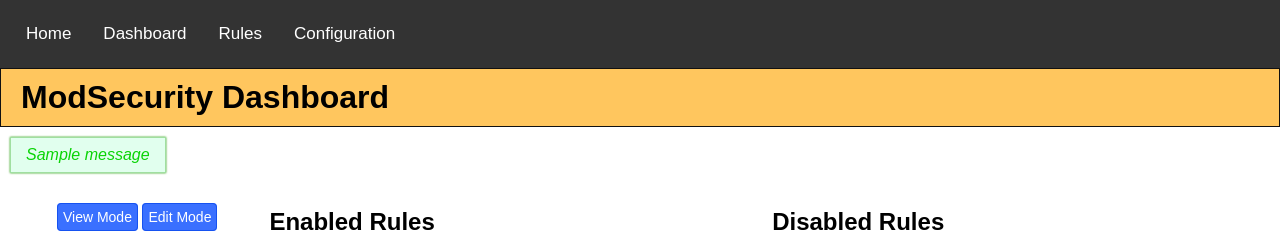
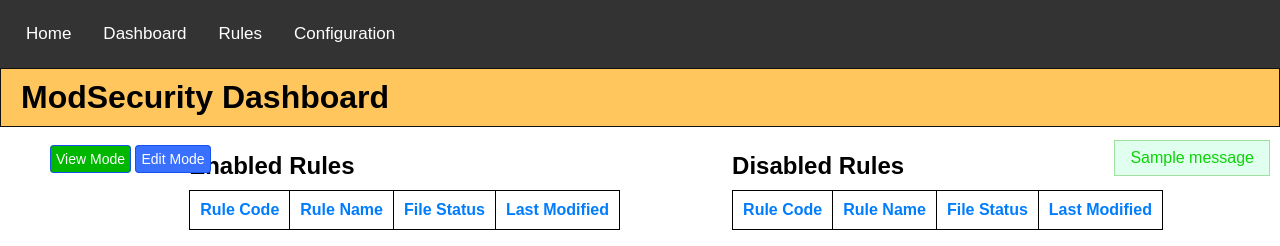
Before and after one commit to m0nK3man/ModSec-UI, a Flask app: page /rules in a window 1280 px wide. Shown: the top 246 px of the page. Run offline with Flask 3, Linux system fonts and the light colour scheme; a user stored in the database is signed in; tables that the repository leaves empty hold one stand-in row (values such as "Sample post"); one stand-in notice (Sample message) is shown; lists and menus that the app fills with data are empty.

Commit message:
update button css

```diff
--- a/routes/auth.py
+++ b/routes/auth.py
@@ -16,7 +16,7 @@ def login():
             login_user(user)
             return redirect(url_for('home.home'))
         else:
-            flash('Invalid username or password')
+            flash('Invalid username or password',"error")
     return render_template('login.html')
 
 @bp.route('/logout')
--- a/routes/rules.py
+++ b/routes/rules.py
@@ -24,7 +24,7 @@ def rules():
 def toggle_rule_view(filename):
     view_mode = session.get('view_mode', 'view')
     if view_mode == 'view':
-        flash("Cannot modify rules in view mode!")
+        flash("Cannot modify rules in view mode!","error")
         return redirect(url_for('rules.rules'))
 
     enabled_rules, disabled_rules = list_rules()
@@ -33,7 +33,7 @@ def toggle_rule_view(filename):
     rule = next((rule for rule in all_rules if rule['filename'] == filename), None)
     if rule:
         toggle_rule(filename, not rule['enabled'])
-        flash(f"Rule '{filename}' {'enabled' if not rule['enabled'] else 'disabled'} successfully!")
+        flash(f"Rule '{filename}' {'enabled' if not rule['enabled'] else 'disabled'} successfully!","success")
     return redirect(url_for('rules.rules'))
 
 @bp.route('/edit_rule/<filename>', methods=['GET', 'POST'])
@@ -41,7 +41,7 @@ def toggle_rule_view(filename):
 def edit_rule(filename):
     view_mode = session.get('view_mode', 'view')
     if view_mode == 'view':
-        flash("Cannot edit rules in view mode!")
+        flash("Cannot edit rules in view mode!","error")
         return redirect(url_for('rules.rules'))
 
     enabled_rules, disabled_rules = list_rules()
@@ -49,13 +49,13 @@ def edit_rule(filename):
 
     rule = next((rule for rule in all_rules if rule['filename'] == filename), None)
     if not rule:
-        flash("Rule not found.")
+        flash("Rule not found!","error")
         return redirect(url_for('rules.rules'))
 
     if request.method == 'POST':
         content = request.form['content']
         save_rule(filename, content)
-        flash(f"Rule '{filename}' updated successfully.")
+        flash(f"Rule '{filename}' updated successfully.","success")
         return redirect(url_for('rules.rules'))
 
     return render_template('rule_editor.html', rule=rule)
@@ -64,7 +64,7 @@ def edit_rule(filename):
 @login_required
 def commit_changes_view():
     if commit_changes():
-        flash("Changes committed successfully!")
+        flash("Changes committed successfully!","success")
     else:
         flash("Error committing changes!", "error")
     return redirect(url_for('rules.rules'))
--- a/static/style.css
+++ b/static/style.css
@@ -28,8 +28,8 @@ a {
 }
 
 .container form > div {
-  margin: 0 auto;
-  padding: 25px;
+    margin: 0 auto;
+    padding: 25px;
 }
 
 .button {
@@ -44,7 +44,45 @@ a {
 }
 
 .button:hover {
-    background-color: #5c89ff;
+    opacity: 90%;
+}
+
+.button.commit {
+    position: absolute;
+    top: 85px;
+    right: 15px;
+    background: #00b700;
+}
+
+.mode-toggle {
+  position: absolute;
+  top: 150px;
+  left: 50px;
+}
+
+.button.active {
+    background: #00b700;
+}
+
+.message {
+    cursor: pointer;
+    position: absolute;
+    top: 140px;
+    right: 10px;
+}
+
+.message .success {
+    padding: 8px 15px;
+    border: 1px solid rgb(84 185 69 / 46%);
+    background-color: rgb(11 255 113 / 12%);
+    color: #0ad406;
+}
+
+.message .error {
+    padding: 8px 15px;
+    border: 1px solid rgba(185, 69, 69, 0.46);
+    background-color: rgba(255, 11, 11, 0.12);
+    color: #f00;
 }
 
 /* # ==================== Navigator ==================== */
@@ -125,17 +163,6 @@ a {
     padding: 0 20px;
 }
 
-.message {
-    border: 1px solid rgb(84 185 69 / 46%);
-    background-color: rgb(11 255 113 / 12%);
-    box-shadow: 0px 0px 2px #259c08;
-    color: #0ad406;
-    cursor: pointer;
-    padding: 8px 15px;
-    display: inline-block;
-    margin: 10px;
-}
-
 .rule-block h2 {
     padding-bottom: 10px;
 }
--- a/templates/base.html
+++ b/templates/base.html
@@ -18,11 +18,11 @@
     <h1 id="title">ModSecurity Dashboard</h1>
 
     <!-- Flash messages -->
-    {% with messages = get_flashed_messages() %}
+    {% with messages = get_flashed_messages(with_categories=True) %}
         {% if messages %}
             <div class="message">
-                {% for message in messages %}
-                    <i>{{ message }}</i>
+                {% for category, message in messages %}
+                    <div class="{{ category }}">{{ message }}</div>
                 {% endfor %}
             </div>
         {% endif %}
--- a/templates/configuration.html
+++ b/templates/configuration.html
@@ -13,7 +13,7 @@
     {% if modsecurity_conf.changed or crs_conf.changed %}
     <form action="{{ url_for('configuration.commit_changes_view') }}" method="post" class="commit-form">
         <input type="hidden" name="view_mode" value="{{ view_mode }}">
-        <button type="submit" class="button">Commit Changes</button>
+        <button type="submit" class="button commit">Commit Changes</button>
     </form>
     {% endif %}
 </div>
--- a/templates/rules.html
+++ b/templates/rules.html
@@ -15,7 +15,7 @@
         <!-- Preserve view mode when committing -->
         <input type="hidden" name="view_mode" value="{{ view_mode }}">
         <button type="submit"
-                class="button {% if not (enabled_rules|selectattr('changed', 'true')|list + disabled_rules|selectattr('changed', 'true')|list) %}disabled{% endif %}"
+                class="button commit {% if not (enabled_rules|selectattr('changed', 'true')|list + disabled_rules|selectattr('changed', 'true')|list) %}disabled{% endif %}"
                 {% if not (enabled_rules|selectattr('changed', 'true')|list + disabled_rules|selectattr('changed', 'true')|list) %}disabled{% endif %}>
             Commit Changes
         </button>
```
Also changed, not shown: routes/configuration.py (+7 -7 lines), routes/dashboard.py (+16 -5 lines), 6 other files.
